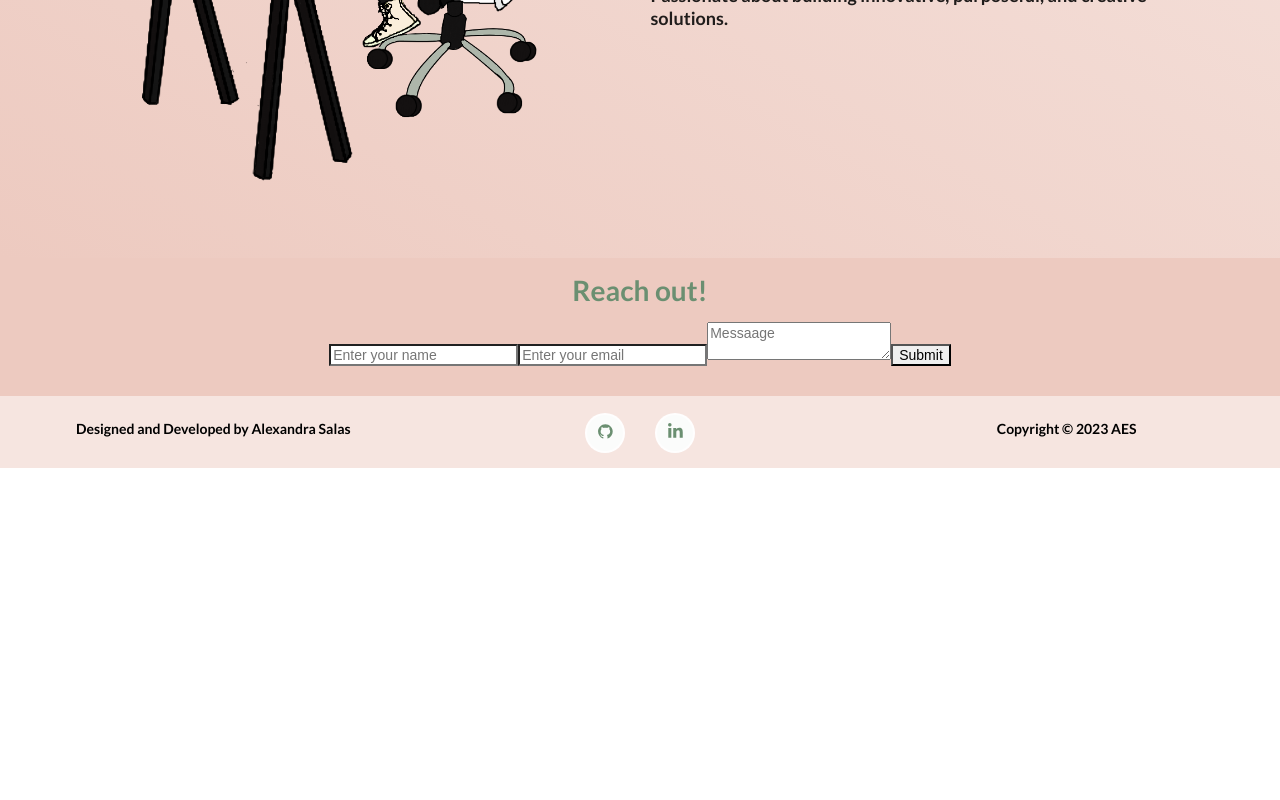
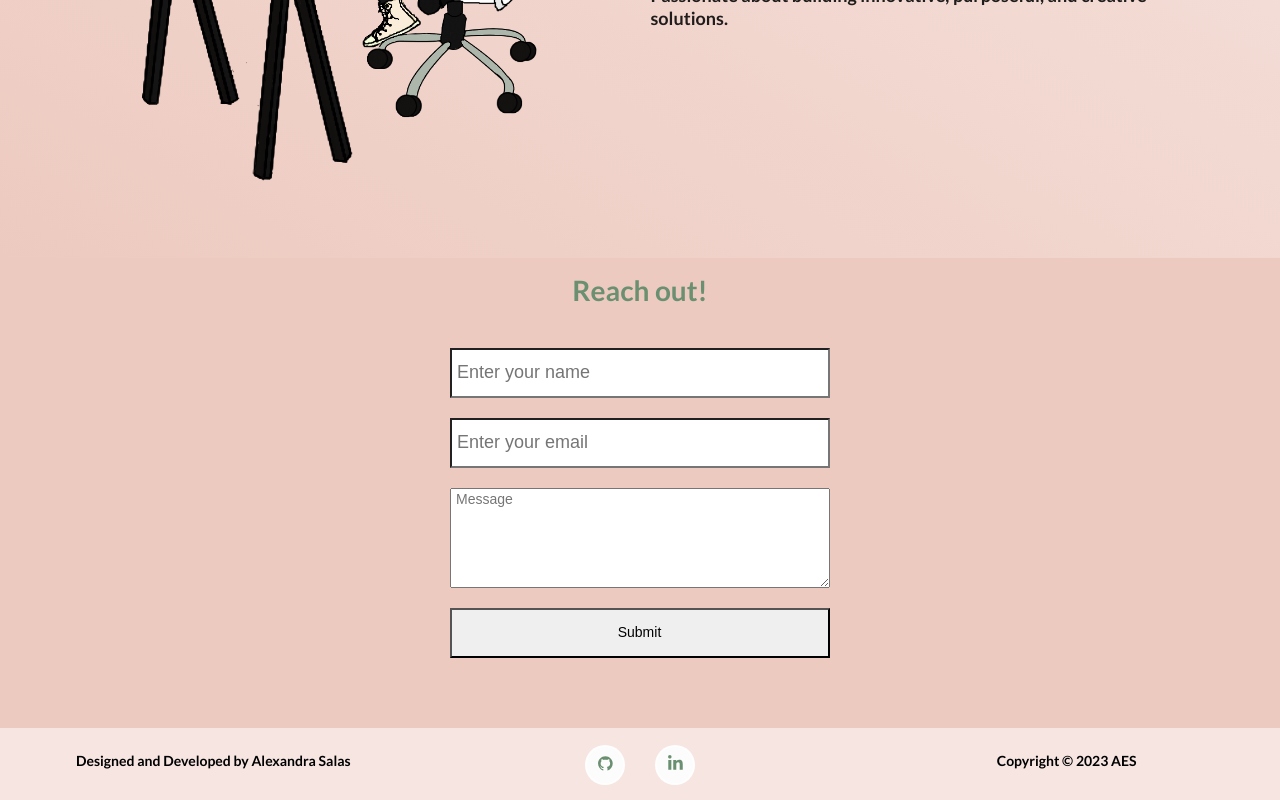
Before and after one commit to aesalas/SalasPortfolio, a React (Create React App) app: page / in a window 1280 px wide. Shown: the part 474-1274 px from the top of the page. Before the commit the page ends 942 px from the top, so only its background shows below. Built offline with nearby package versions, Linux system fonts and the light colour scheme.

Commit message:
conact form styling

```diff
--- a/src/components/ContactForm.js
+++ b/src/components/ContactForm.js
@@ -1,52 +1,34 @@
-import {useState} from 'react'
 
-const encode = (data) => {
-  return Object.keys(data)
-    .map(key => encodeURIComponent(key) + '=' + encodeURIComponent(data[key])).join('&');
-}
+export default function Form() {
+  return (
+    <div className="contact">
+      <form
+        method='POST'
+        name='contactform'
+        className='contactForm'>
+      <input
+        type='hidden'
+        name='form-name'
+        value='contactForm' />
 
-export default function Form (){
-  const [state, setState] = useState({name: '', email: '', message: '' })
-
-  const handleChange = e =>
-    setState({...state, [e.target.name]: e.target.value })
-
-  const handleSubmit = e => {
-    fetch('/', {
-      method: 'POST',
-      headers: { 'Content-Type': 'application/x-www-form-urlencoded' },
-      body: encode({ 'form-name': 'contactForm', ...state })
-    })
-      .then(() => alert('Success!'))
-      .catch(error => alert(error))
-    e.preventDefault()
-  }
-
-  return (
-    <form
-      className='contactForm'
-      onSubmit={handleSubmit}>
 
         <input
           type='text'
           name='name'
-        value={state.name}
-        placeholder='Enter your name'
-        onChange={handleChange} />
+          placeholder='Enter your name' />
 
         <input
           type='email'
           name='email'
-        value={state.email}
-        placeholder='Enter your email'
-        onChange={handleChange} />
+          placeholder='Enter your email' />
 
         <textarea
           name='message'
-        placeholder='Messaage'
-        value={state.message}
-        onChange={handleChange}></textarea>
+          placeholder='Message'></textarea>
+
         <button type='submit'>Submit</button>
+
       </form>
+    </div>
   )
 }
--- a/src/style.css
+++ b/src/style.css
@@ -266,7 +266,24 @@ button:focus {
   .contact {
     text-align: left;
   }
-
+  .contactForm{
+    padding: 10px;
+    width: 90%;
+    max-width: 400px;
+    margin: 30px auto;
+    border-radius: 10px;
+    display: flex;
+    flex-direction: column;
+    gap: 20px;
+  }
+  .contactForm input, button, textarea{
+    height: 50px;
+    padding-left: 5px;
+    font-size: 18px;
+  }
+  .contactForm textarea{
+    height: 100px;
+  }
   .submit-btn{
     text-align: center;
   }
```
Lines whose indentation alone changed are shown as unchanged.
